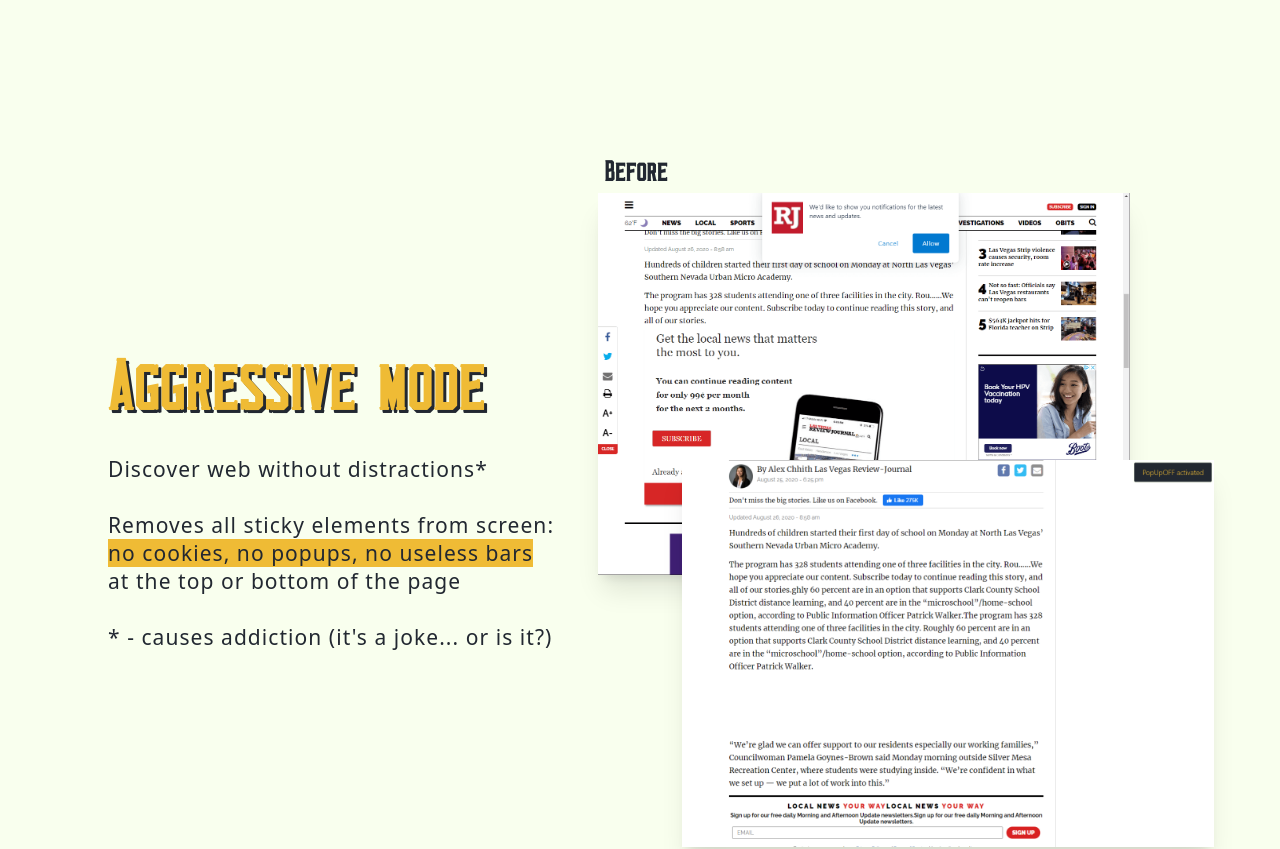
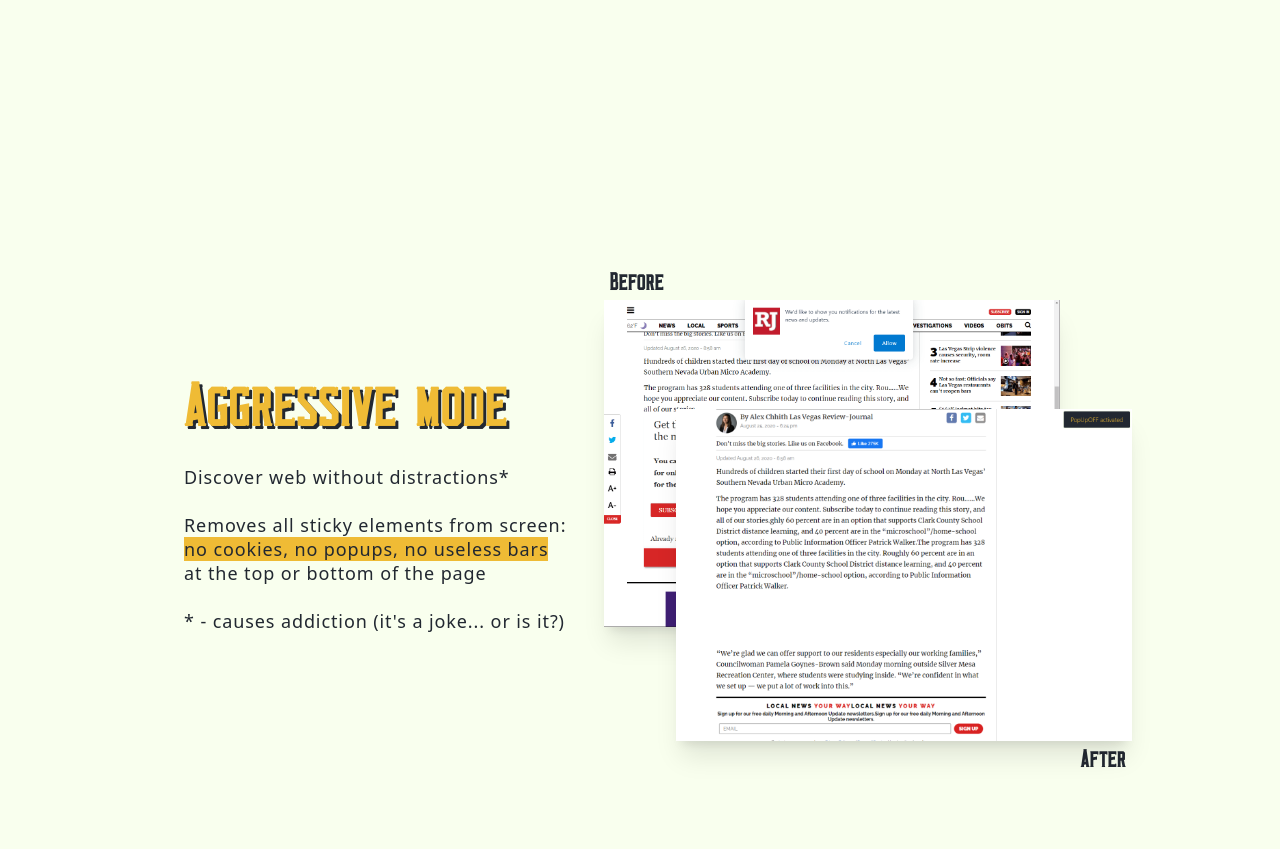
Before and after one commit to RomanistHere/popupoff-site, a SvelteKit app: page / in a window 1280 px wide. Shown: the part 1480-2329 px from the top of the page. Built offline with nearby package versions, Linux system fonts and the light colour scheme.

Commit message:
feat: resp desktops

```diff
--- a/src/app.css
+++ b/src/app.css
@@ -8,6 +8,28 @@
 		font-weight: 400;
 		src: url(/fonts/Monkstead.woff2) format("woff2"),
 			url(/fonts/Monkstead.woff) format("woff");
+	}
+
+	html {
+		-webkit-tap-highlight-color: transparent;
+	}
+
+	@media screen and (max-width: 1440px) {
+		html {
+			font-size: 14px;
+		}
+	}
+
+	@media screen and (max-width: 1280px) {
+		html {
+			font-size: 12px;
+		}
+	}
+
+	@media screen and (min-width: 2048px) {
+		html {
+			font-size: 20px;
+		}
 	}
 }
 
@@ -28,9 +50,3 @@
 .title-shadow-bright {
 	text-shadow: 3px 3px 0 #efbb35;
 }
-
-@media screen and (max-width: 1366px) {
-	html {
-		font-size: 14px;
-	}
-}
--- a/src/lib/components/sections/Aggressive.svelte
+++ b/src/lib/components/sections/Aggressive.svelte
@@ -13,11 +13,11 @@
 <p id="aggressive" />
 
 <section
-	class="min-h-screen flex justify-center items-center text-dark overflow-hidden"
+	class="min-h-screen py-16 flex justify-center items-center text-dark overflow-hidden"
 	class:bg-bright={!isJsEnabled}
 >
 	<div class="flex max-w-7xl px-8 w-full">
-		<div class="w-1/2 pr-24 relative">
+		<div class="w-1/2 pr-24 relative -xl:w-3/5">
 			<h2 class="text-title">Aggressive mode</h2>
 			<p class="text-basic">Discover web without distractions*</p>
 			<p class="text-basic">
@@ -27,15 +27,15 @@
 			</p>
 			<p class="text-basic">* - causes addiction (it's a joke... or is it?)</p>
 		</div>
-		<div class="w-1/2 relative">
+		<div class="w-1/2 relative -xl:w-2/5">
 			<ImageShowcase
-				class="-top-60 -left-12"
+				class="-top-52 -left-12 -2xl:-top-40 -xl:-left-20"
 				text="Before"
 				src="images/wo1.png"
 				alt="example of website with popups"
 			/>
 			<ImageShowcase
-				class="-bottom-60 -right-12"
+				class="-bottom-52 -right-12 -2xl:-bottom-40 -xl:right-0"
 				text="After"
 				src="images/wi1.png"
 				alt="example of website without popups"
--- a/src/lib/components/sections/Antipaid.svelte
+++ b/src/lib/components/sections/Antipaid.svelte
@@ -5,25 +5,25 @@
 <p id="antipaid" />
 
 <section
-	class="min-h-screen bg-bright flex justify-center items-center text-dark overflow-hidden"
+	class="min-h-screen py-16 bg-bright flex justify-center items-center text-dark overflow-hidden"
 >
 	<div class="flex max-w-7xl px-8 w-full">
-		<div class="w-1/2 pr-24 relative">
+		<div class="w-1/2 pr-24 relative -xl:w-3/5">
 			<h2 class="text-title">There's "Anti-paid"</h2>
 			<p class="text-basic">
 				Experimental feature. <span class="bg-accent">Unhides content</span>
 			</p>
 			<p class="text-basic">Works only if the content is seen while the page loads</p>
 		</div>
-		<div class="w-1/2 relative">
+		<div class="w-1/2 relative -xl:w-2/5">
 			<ImageShowcase
-				class="-top-60 -left-16"
+				class="-top-60 -left-12 -xl:-top-40 -xl:-left-20"
 				text="Before"
 				src="images/wo1.png"
 				alt="example of website with popups"
 			/>
 			<ImageShowcase
-				class="-bottom-60 -right-12"
+				class="-bottom-60 -right-12 -xl:-bottom-40 -xl:right-0"
 				text="After"
 				src="images/wi1.png"
 				alt="example of website without popups"
--- a/src/lib/components/sections/FAQ.svelte
+++ b/src/lib/components/sections/FAQ.svelte
@@ -31,7 +31,7 @@
 
 <p id="faq" />
 
-<section class="min-h-screen bg-bright flex justify-center items-center text-dark">
+<section class="min-h-screen py-16 bg-bright flex justify-center items-center text-dark">
 	<div class="max-w-7xl px-8 w-full text-center">
 		<h1 class="text-title leading-[4.2rem]">FAQ</h1>
 		<ul class="text-basic">
--- a/src/lib/components/sections/Moderate.svelte
+++ b/src/lib/components/sections/Moderate.svelte
@@ -4,24 +4,24 @@
 
 <p id="moderate" />
 
-<section class="min-h-screen bg-bright flex justify-center items-center text-dark">
+<section class="min-h-screen py-16 bg-bright flex justify-center items-center text-dark">
 	<div class="flex max-w-7xl px-8 w-full">
-		<div class="w-1/2 relative">
+		<div class="w-1/2 relative -xl:w-2/5">
 			<ImageShowcase
-				class="-top-60"
+				class="-top-60 -2xl:-top-48"
 				text="Before"
 				src="images/wo1.png"
 				alt="example of website with popups"
 			/>
 			<ImageShowcase
-				class="-bottom-60 -right-12"
+				class="-bottom-60 -right-12 -2xl:-bottom-48"
 				text="After"
 				src="images/wi1.png"
 				alt="example of website without popups"
 				textTop={false}
 			/>
 		</div>
-		<div class="w-1/2 pl-24 relative">
+		<div class="w-1/2 pl-24 relative -xl:w-3/5">
 			<h2 class="text-title">Moderate mode</h2>
 			<p class="text-basic">
 				Enjoy the web without paywalls and overlays while keeping main elements on
--- a/src/lib/components/sections/Points.svelte
+++ b/src/lib/components/sections/Points.svelte
@@ -46,52 +46,52 @@
 <p id="about" />
 
 <section
-	class="relative min-h-screen bg-bright flex justify-center items-center text-dark"
+	class="relative min-h-screen py-16 bg-bright flex justify-center items-center text-dark"
 >
-	<div class="absolute inset-0 z-0 pointer-events-none overflow-hidden">
+	<div class="absolute inset-0 z-0 pointer-events-none ">
 		<div class="absolute right-[15%] top-[70vh] w-[36rem] -rotate-12">
 			<img
 				src="/bg/4.png"
 				alt=""
 				width="885"
 				height="165"
-				class="rounded-lg opacity-80"
+				class="rounded-lg opacity-80 shadow-lg"
 				class:animation-1={isVisited}
 				class:scale-0={!isVisited}
 			/>
 		</div>
 
-		<div class="absolute right-0 top-[40vh] w-[35rem] rotate-[10deg]">
+		<div class="absolute right-8 top-[40vh] w-[35rem] rotate-[10deg]">
 			<img
 				src="/bg/6.png"
 				alt=""
 				width="633"
 				height="103"
-				class="rounded-lg opacity-90"
+				class="rounded-lg opacity-90 shadow-lg"
 				class:animation-2={isVisited}
 				class:scale-0={!isVisited}
 			/>
 		</div>
 
-		<div class="absolute left-[12%] top-[80vh] rotate-12">
+		<div class="absolute left-[12%] top-[80vh] rotate-12 -2xl:top-[75vh] -2xl:rotate-3">
 			<img
 				src="/bg/1.png"
 				alt=""
 				width="610"
 				height="125"
-				class="rounded-lg"
+				class="rounded-lg shadow-lg"
 				class:animation-3={isVisited}
 				class:scale-0={!isVisited}
 			/>
 		</div>
 
-		<div class="absolute right-[5%] top-[55vh] -rotate-6">
+		<div class="absolute right-[5%] -rotate-6 top-[80vh]">
 			<img
 				src="/bg/2.png"
 				alt=""
 				width="374"
 				height="67"
-				class="rounded-lg"
+				class="rounded-lg shadow-lg"
 				class:animation-4={isVisited}
 				class:scale-0={!isVisited}
 			/>
@@ -103,7 +103,7 @@
 				alt=""
 				width="876"
 				height="135"
-				class="w-[40rem] rounded-lg"
+				class="w-[40rem] rounded-lg shadow-lg"
 				class:animation-5={isVisited}
 				class:scale-0={!isVisited}
 			/>
@@ -115,7 +115,7 @@
 				alt=""
 				width="417"
 				height="166"
-				class="w-[24rem] rounded-lg opacity-90"
+				class="w-[24rem] rounded-lg opacity-90 shadow-lg"
 				class:animation-6={isVisited}
 				class:scale-0={!isVisited}
 			/>
@@ -127,7 +127,7 @@
 				alt=""
 				width="798"
 				height="281"
-				class="w-[40rem] rounded-lg"
+				class="w-[40rem] rounded-lg shadow-lg"
 				class:animation-7={isVisited}
 				class:scale-0={!isVisited}
 			/>
--- a/src/lib/components/sections/Slogan.svelte
+++ b/src/lib/components/sections/Slogan.svelte
@@ -25,7 +25,7 @@
 				}
 			},
 			{
-				rootMargin: "-400px",
+				rootMargin: "-200px",
 			}
 		);
 
--- a/src/lib/components/sections/Support.svelte
+++ b/src/lib/components/sections/Support.svelte
@@ -4,7 +4,7 @@
 
 <p id="donate" />
 
-<section class="h-screen bg-bright flex justify-center items-center text-dark">
+<section class="min-h-screen py-16 bg-bright flex justify-center items-center text-dark">
 	<div class="max-w-7xl px-8 w-full text-center">
 		<h1 class="text-title">Support the project</h1>
 
--- a/src/lib/components/sections/Video.svelte
+++ b/src/lib/components/sections/Video.svelte
@@ -4,7 +4,7 @@
 
 <p id="video" />
 
-<section class="h-screen bg-bright flex justify-center items-center text-dark">
+<section class="min-h-screen py-16 bg-bright flex justify-center items-center text-dark">
 	<div class="max-w-7xl px-8 w-full text-center">
 		<h1 class="text-title">See in action</h1>
 
--- a/tailwind.config.js
+++ b/tailwind.config.js
@@ -1,3 +1,20 @@
+const plugin = require("tailwindcss/plugin");
+
+// reference: https://stackoverflow.com/a/67458852/11698825
+const hoverPlugin = plugin(function ({ addVariant, e, postcss }) {
+	addVariant("hover", ({ container, separator }) => {
+		const hoverRule = postcss.atRule({
+			name: "media",
+			params: "(hover: hover) and (pointer: fine)",
+		});
+		hoverRule.append(container.nodes);
+		container.append(hoverRule);
+		hoverRule.walkRules(rule => {
+			rule.selector = `.${e(`hover${separator}${rule.selector.slice(1)}`)}:hover`;
+		});
+	});
+});
+
 /** @type {import('tailwindcss').Config} */
 export default {
 	content: ["./src/**/*.{html,js,svelte,ts}"],
@@ -11,7 +28,18 @@ export default {
 				bright: "#F9FFEE",
 				accent: "#EFBB35",
 			},
+			screens: {
+				"-2xl": { max: "1535px" },
+				"-xl": { max: "1279px" },
+				"-lg": { max: "1023px" },
+				"-md": { max: "767px" },
+				"-sm": { max: "639px" },
+				"@md": { min: "640px", max: "767px" },
+				"@lg": { min: "768px", max: "1023px" },
+				"@xl": { min: "1024px", max: "1279px" },
+				"@2xl": { min: "1280px", max: "1535px" },
+			},
 		},
 	},
-	plugins: [],
+	plugins: [hoverPlugin],
 };
```
Also changed, not shown: 1 other file (tests, documents, lock files or other folders).
